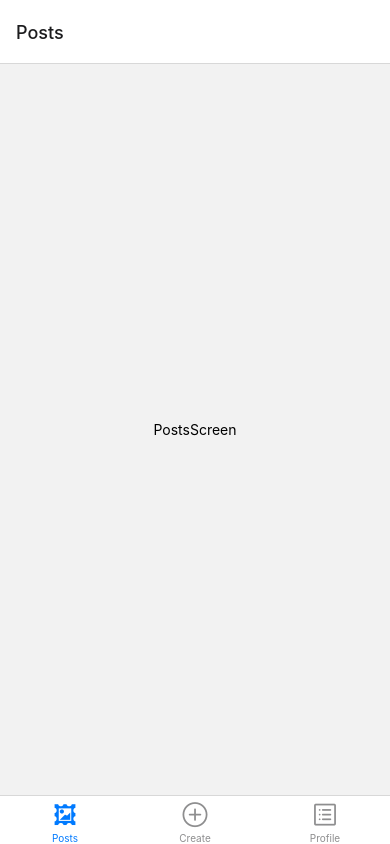
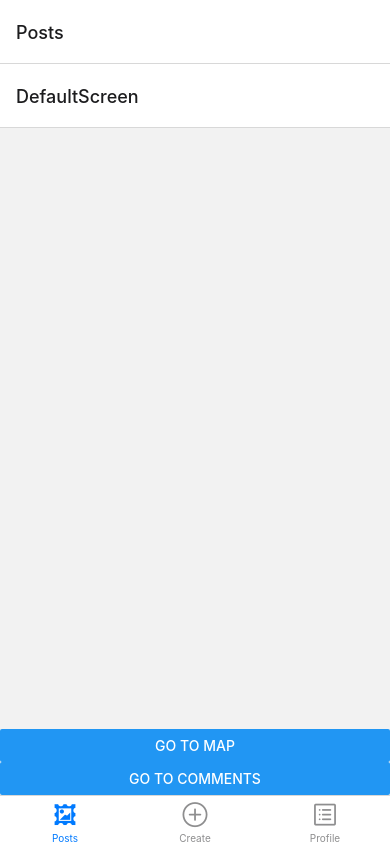
Before and after one commit to AlexxRed/React-Native-social, a React Native app: screen /DefaultScreen in a window 390 px wide. Built offline with nearby package versions, Linux system fonts and the light colour scheme.

Commit message:
added map

```diff
--- a/package.json
+++ b/package.json
@@ -26,7 +26,9 @@
     "react-native-screens": "~3.15.0",
     "react-native-web": "~0.18.7",
     "webpack-dev-server": "^4.10.0",
-    "expo-camera": "~12.3.0"
+    "expo-camera": "~12.3.0",
+    "expo-location": "~14.3.0",
+    "react-native-maps": "0.31.1"
   },
   "devDependencies": {
     "@babel/core": "^7.12.9"
--- a/screens/mainScreen/CreateScreen.js
+++ b/screens/mainScreen/CreateScreen.js
@@ -7,6 +7,8 @@
     Image
 } from "react-native";
 import { Camera} from 'expo-camera';
+import * as Location from "expo-location";
+
 
 
 const CreateScreen = ({navigation}) =>{
@@ -15,13 +17,19 @@
 
 
     const takePhoto = async() => {
-        let photo = await camera.takePictureAsync();
+        const photo = await camera.takePictureAsync();
+
+        // const location = await Location.getCurrentPositionAsync();
+
+        // console.log("latitude", location.coords.latitude);
+        // console.log("longitude", location.coords.longitude);
+
         setPhoto(photo.uri);
 
     }
 
     const sendPhoto =() => {
-        navigation.navigate('Posts',{photo});
+        navigation.navigate('DefaultScreen',{photo});
     }
 
 
--- a/screens/mainScreen/PostsScreen.js
+++ b/screens/mainScreen/PostsScreen.js
@@ -1,25 +1,24 @@
+
 import React from "react";
-import{
-    View,
-    Text,
-    StyleSheet
-} from "react-native";
+import { moduleName } from "react-native";
+import { createStackNavigator } from "@react-navigation/stack";
+import DefaultScreenPosts from "../nestedScreens/DefaultScreenPosts";
+import CommentsScreen from "../nestedScreens/CommentsScreen";
+import MapScreen from "../nestedScreens/MapScreen";
 
+const NestedScreen = createStackNavigator();
 
-const PostsScreen = ({route}) => {
-    console.log(route.params)
-    return(
-    <View style = {styles.container}>
-        <Text>PostsScreen</Text>
-    </View>
-    )
+const PostsScreen = () => {
+  return (
+    <NestedScreen.Navigator>
+      <NestedScreen.Screen
+        name="DefaultScreen"
+        component={DefaultScreenPosts}
+      />
+      <NestedScreen.Screen name="Comments" component={CommentsScreen} />
+      <NestedScreen.Screen name="Map" component={MapScreen} />
+    </NestedScreen.Navigator>
+  );
 };
-const styles = StyleSheet.create({
-    container:{
-        flex: 1,
-        justifyContent: "center",
-        alignItems: "center"
-    }
-})
 
-export default PostsScreen
+export default PostsScreen;
--- /dev/null
+++ b/screens/nestedScreens/CommentsScreen.js
@@ -0,0 +1,19 @@
+
+import React from "react";
+import { View, Text, StyleSheet } from "react-native";
+
+const CommentsScreen = () => (
+  <View style={styles.container}>
+    <Text>CommentsScreen</Text>
+  </View>
+);
+
+const styles = StyleSheet.create({
+  container: {
+    flex: 1,
+    justifyContent: "center",
+    alignItems: "center",
+  },
+});
+
+export default CommentsScreen;
--- /dev/null
+++ b/screens/nestedScreens/DefaultScreenPosts.js
@@ -0,0 +1,50 @@
+import React, { useState, useEffect } from "react";
+import { View, StyleSheet, FlatList, Image, Button } from "react-native";
+
+const DefaultScreenPosts = ({ route, navigation }) => {
+  const [posts, setPosts] = useState([]);
+  console.log("route.params", route.params);
+
+  useEffect(() => {
+    if (route.params) {
+      setPosts((prevState) => [...prevState, route.params]);
+    }
+  }, [route.params]);
+  console.log("posts", posts);
+  return (
+    <View style={styles.container}>
+      <FlatList
+        data={posts}
+        keyExtractor={(item, indx) => indx.toString()}
+        renderItem={({ item }) => (
+          <View
+            style={{
+              marginBottom: 10,
+              justifyContent: "center",
+              alignItems: "center",
+            }}
+          >
+            <Image
+              source={{ uri: item.photo }}
+              style={{ width: 350, height: 200 }}
+            />
+          </View>
+        )}
+      />
+      <Button title="go to map" onPress={() => navigation.navigate("Map")} />
+      <Button
+        title="go to Comments"
+        onPress={() => navigation.navigate("Comments")}
+      />
+    </View>
+  );
+};
+
+const styles = StyleSheet.create({
+  container: {
+    flex: 1,
+    justifyContent: "center",
+  },
+});
+
+export default DefaultScreenPosts;
--- /dev/null
+++ b/screens/nestedScreens/MapScreen.js
@@ -0,0 +1,32 @@
+
+
+import React from "react";
+import { View, Text, StyleSheet } from "react-native";
+import MapView, { Marker } from "react-native-maps";
+
+const MapScreen = () => (
+  <View style={styles.container}>
+    <MapView
+      style={{ flex: 1 }}
+      initialRegion={{
+        latitude: 50.516339,
+        longitude: 30.602185,
+        latitudeDelta: 0.001,
+        longitudeDelta: 0.006,
+      }}
+    >
+      <Marker
+        coordinate={{ latitude: 50.516339, longitude: 30.602185 }}
+        title="travel photo"
+      />
+    </MapView>
+  </View>
+);
+
+const styles = StyleSheet.create({
+  container: {
+    flex: 1,
+  },
+});
+
+export default MapScreen;
```
Also changed, not shown: 1 other file (tests, documents, lock files or other folders).
